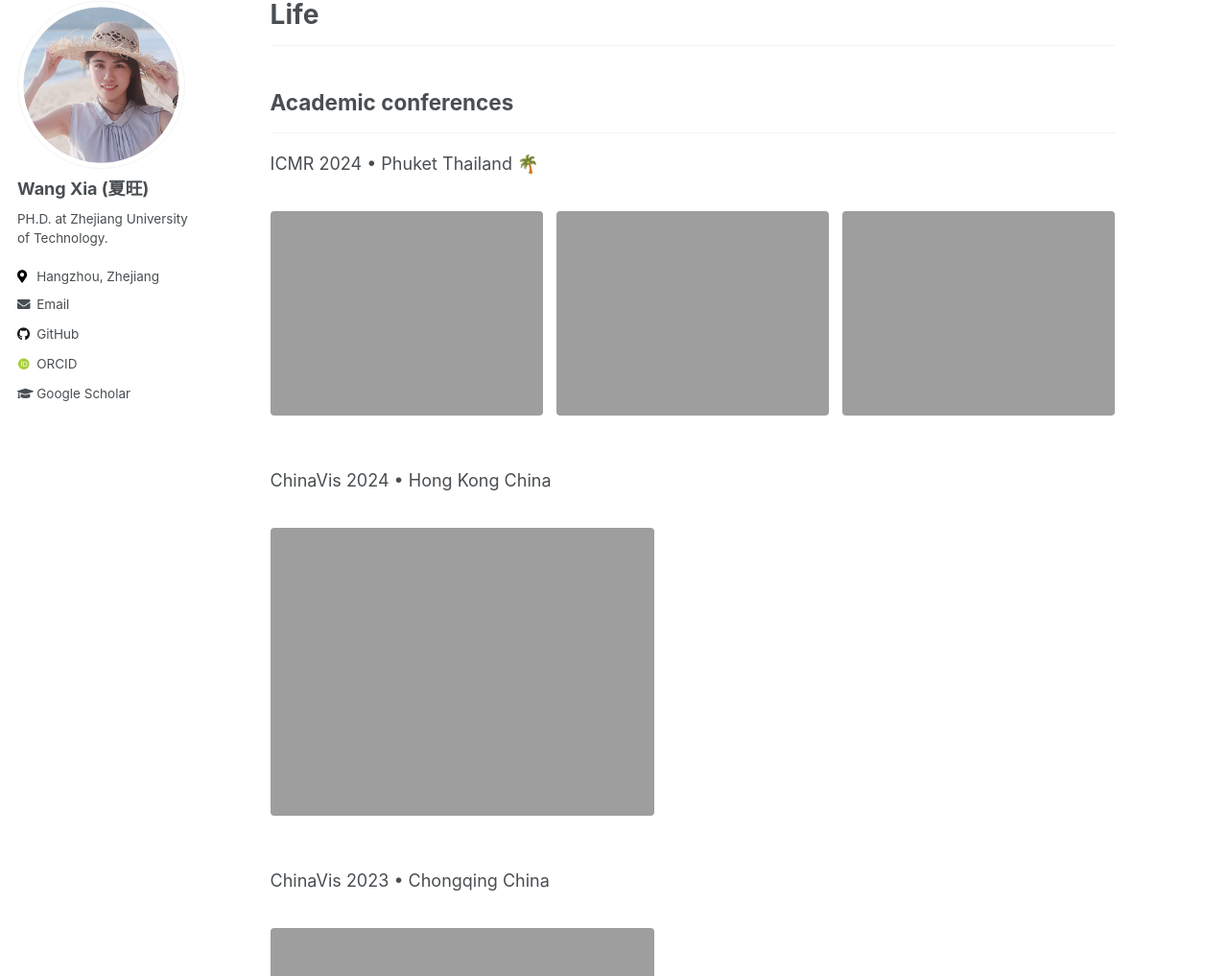
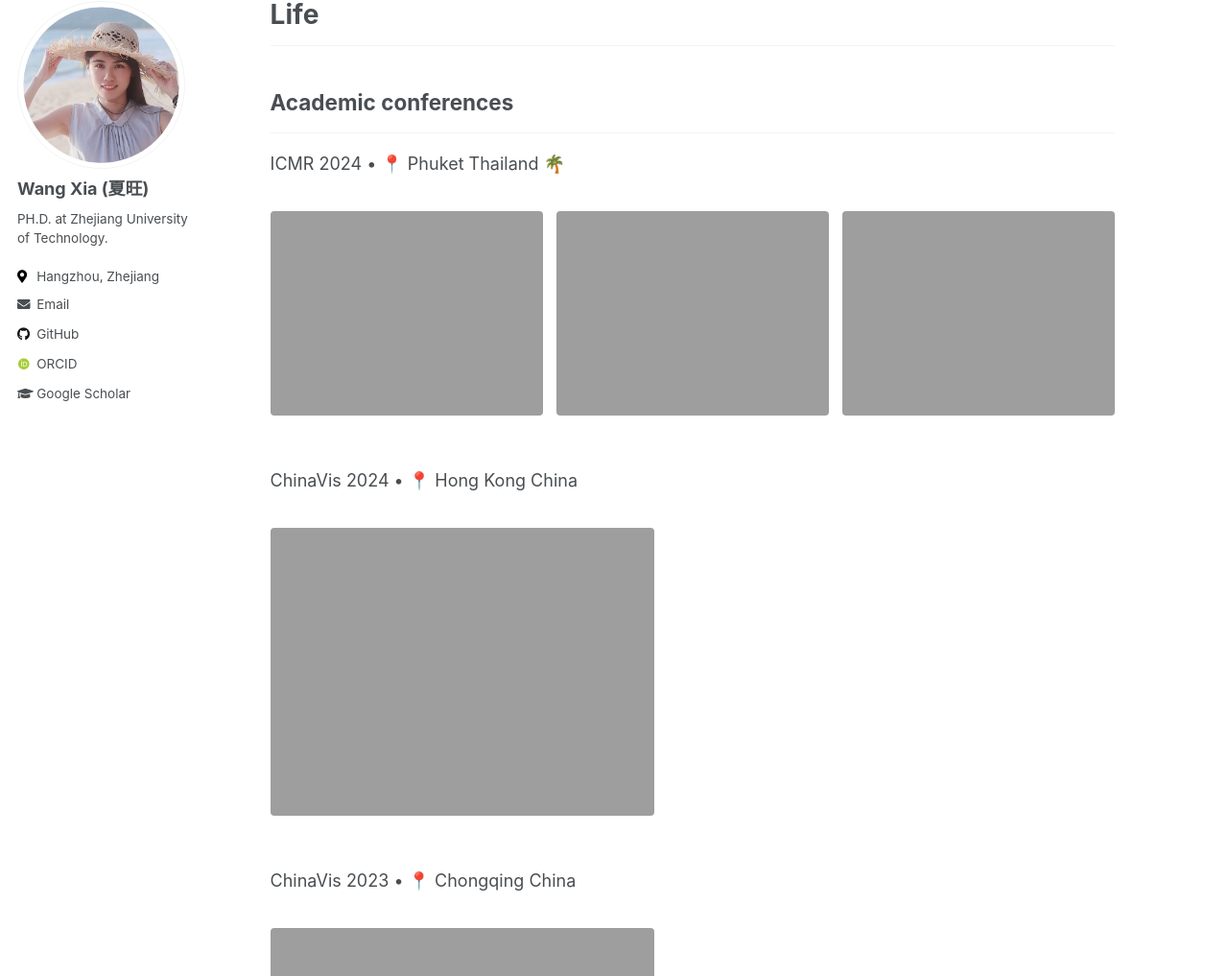
Before and after one commit to isxiawang/isxiawang.github.io, a Jekyll site: the page built from _pages/life.md, in a window 1280 px wide and 1400 px high. Shown: the part 117-1134 px from the top of the window at 96% size. Built offline with Jekyll 4.4.1, drawn with Linux system fonts in a browser that asks for light colours; some web fonts are replaced; some of the changed text lies outside the part shown.

```diff
--- a/_pages/life.md
+++ b/_pages/life.md
@@ -88,19 +88,19 @@ gallery6:
 ## Academic conferences
 ***
 
-ICMR 2024 • Phuket Thailand 🌴
+ICMR 2024 • 📍 Phuket Thailand 🌴
 {% include gallery id="gallery" %}
 
-ChinaVis 2024 • Hong Kong China
+ChinaVis 2024 • 📍 Hong Kong China
 {% include gallery id="gallery1" %}
 
-ChinaVis 2023 • Chongqing China
+ChinaVis 2023 • 📍 Chongqing China
 {% include gallery id="gallery2" %}
 
-ChinaVis 2022 • Qinghai China
+ChinaVis 2022 • 📍 Qinghai China
 {% include gallery id="gallery3" %}
 
-ChinaVis 2020 • Wuhan China
+ChinaVis 2020 • 📍 Wuhan China
 {% include gallery id="gallery4" %}
 
 ***
```
